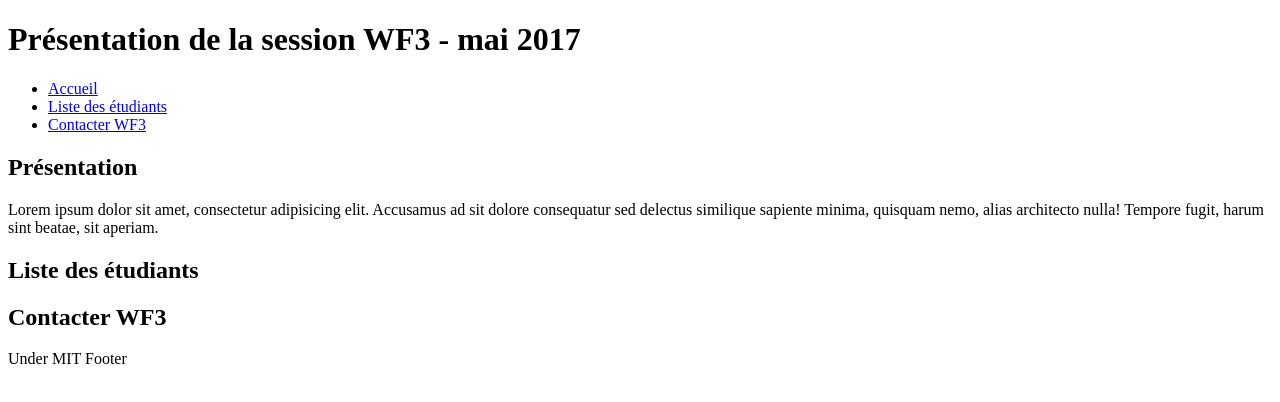
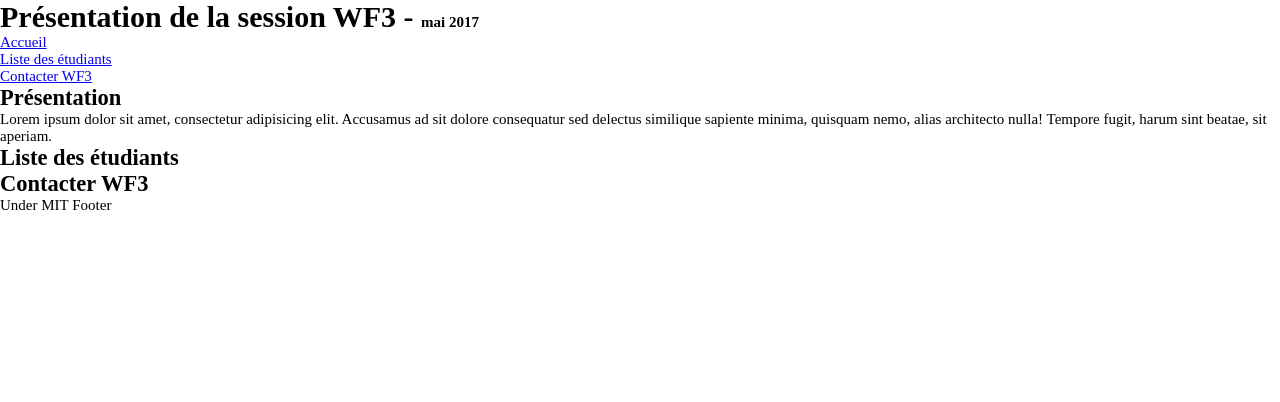
Before and after one commit to GabrielM01021990/19_07_2017_CV_Github, a plain HTML site: page index.html in a window 1280 px wide. Drawn offline with Linux system fonts and the light colour scheme.

Commit message:
Ajout du fichier CSS

```diff
--- /dev/null
+++ b/css/style.css
@@ -0,0 +1,23 @@
+/*
+Reset [changement de la valeur en pourcentage pour grossir la totalité des polices du site de manière proportionnelle]
+*/
+
+*{
+    margin: 0;
+    padding: 0;
+
+    -webkit-box-sizing: border-box;
+    box-sizing: border-box;
+}
+html{
+    font-size: 62.5%; /* 16.5 x 62.5 / 100 : 10 = 1 rem (10px) */
+}
+body{
+    font-size: 1.5rem;
+}
+h1{
+    font-size: 3rem;
+}
+h1 span{
+    font-size: .5em;
+}
--- a/index.html
+++ b/index.html
@@ -5,10 +5,11 @@
         <meta name="viewport" content="width=device-width, initial-scale=1.0">
         <meta http-equiv="X-UA-Compatible" content="ie=edge">
         <title>Document</title>
+        <link rel="stylesheet" href="css/style.css">
     </head>
     <body>
         <header>
-            <h1>Présentation de la session WF3 - mai 2017</h1>
+            <h1>Présentation de la session WF3 - <span>mai 2017</span></h1>
             <nav>
                 <ul>
                     <li><a href="#">Accueil</a></li>
```
